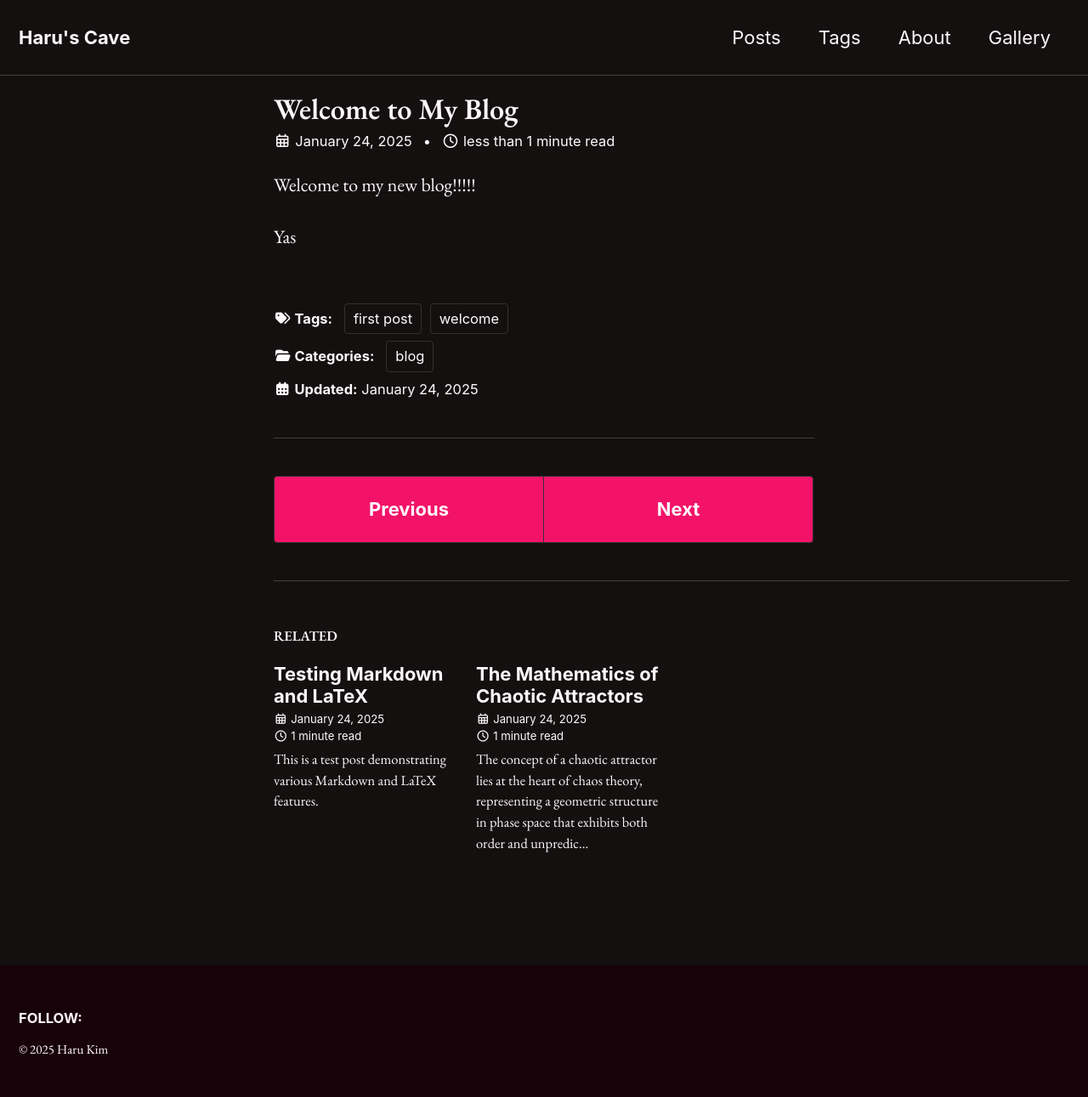
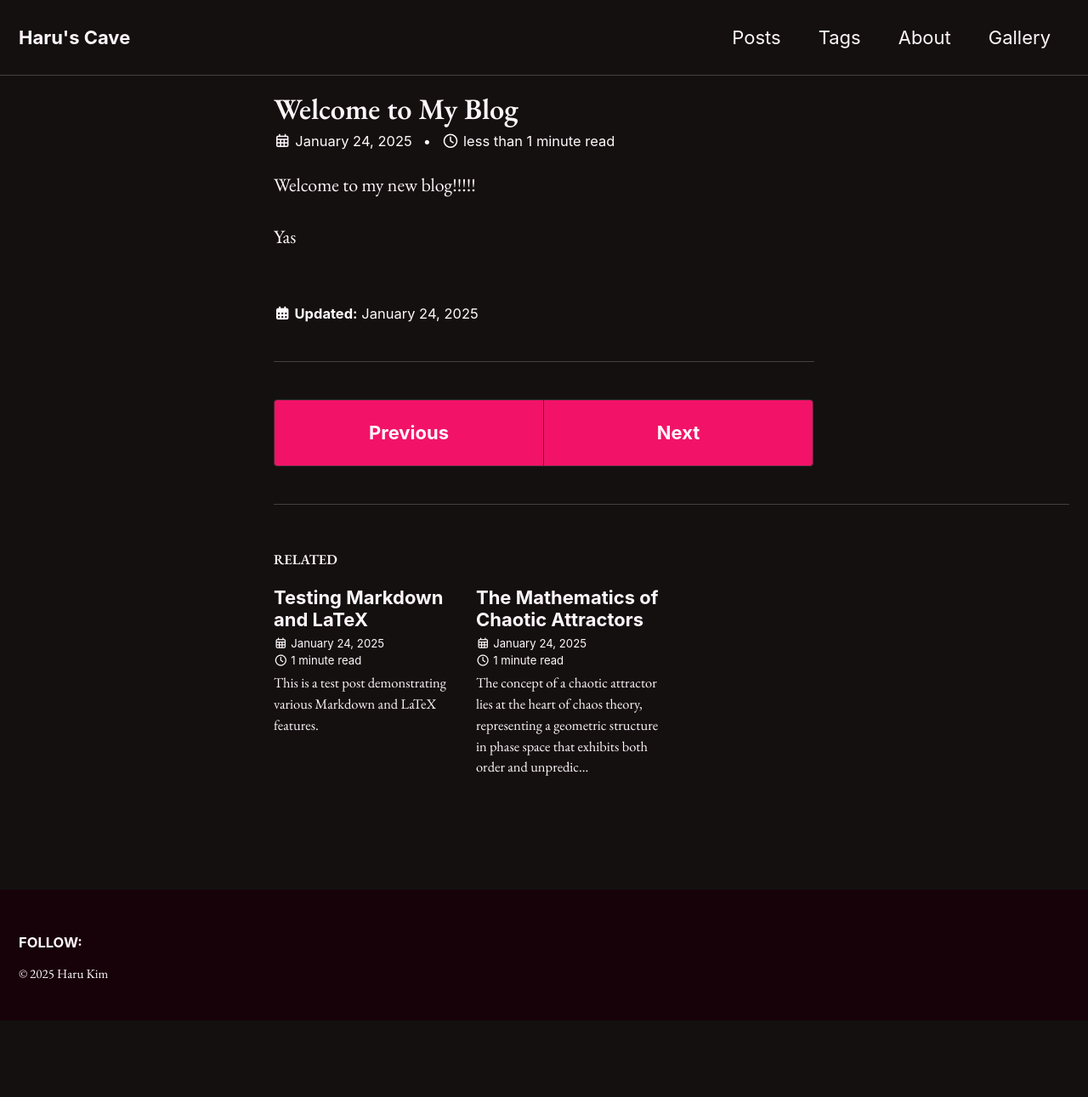
Before and after one commit to hxxru-u/hxxru-u.github.io, a Jekyll site: the page built from _posts/2025-01-24-welcome-to-my-blog.md, in a window 1280 px wide. Shown: the whole page at 85% size. Built offline with Jekyll 4.4.1, drawn with Linux system fonts in a browser that asks for light colours; cached includes are drawn as plain includes; after the commit the page ends 1201 px from its top, so only the background shows below that.

Commit message:
Remove categories from post footer

```diff
--- a/_config.yml
+++ b/_config.yml
@@ -260,6 +260,8 @@ defaults:
       share: false
       related: true
       show_date: true
+      show_categories: false
+      taxonomy: false
   # _pages
   - scope:
       path: "_pages"
--- a/_layouts/single.html
+++ b/_layouts/single.html
@@ -56,7 +56,9 @@ layout: default
         {% if site.data.ui-text[site.locale].meta_label %}
           <h4 class="page__meta-title">{{ site.data.ui-text[site.locale].meta_label }}</h4>
         {% endif %}
-        {% include page__taxonomy.html %}
+        {% if page.taxonomy != false %}
+          {% include page__taxonomy.html %}
+        {% endif %}
         {% include page__date.html %}
       </footer>
 
```
